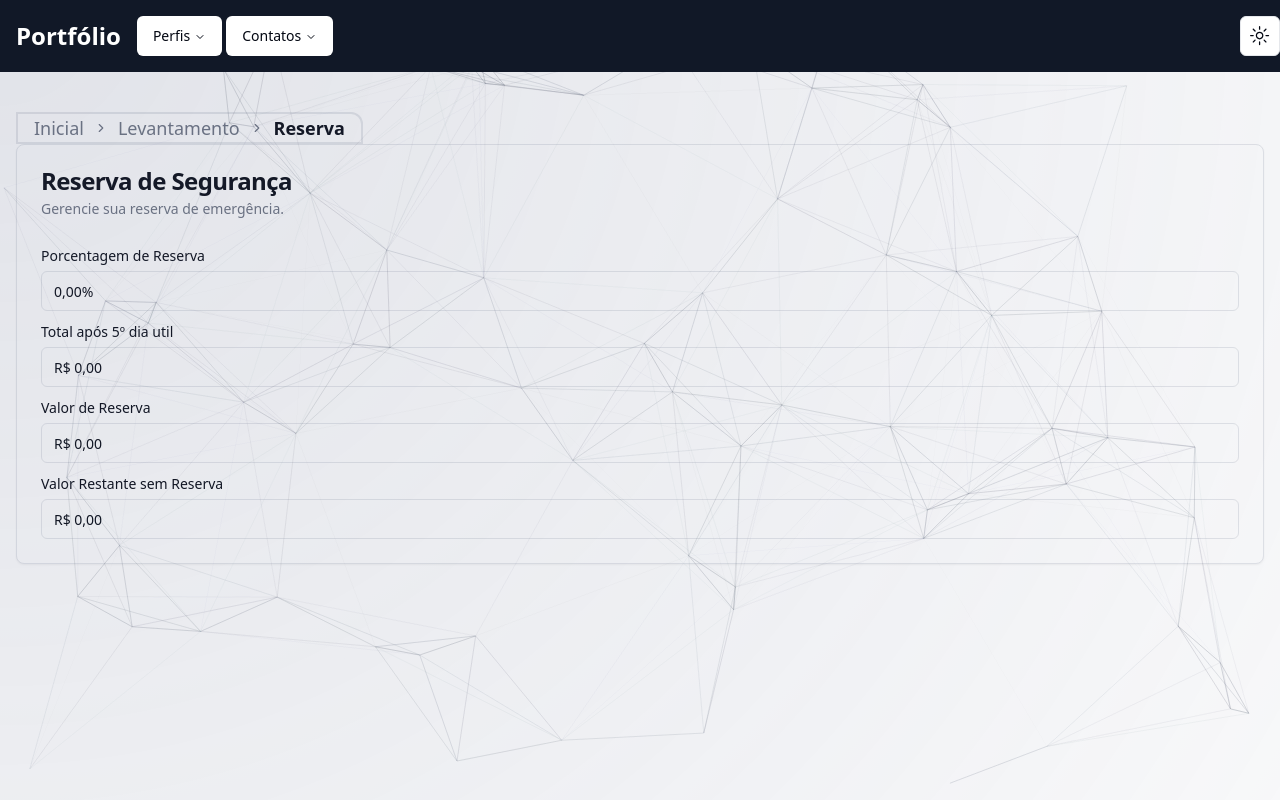
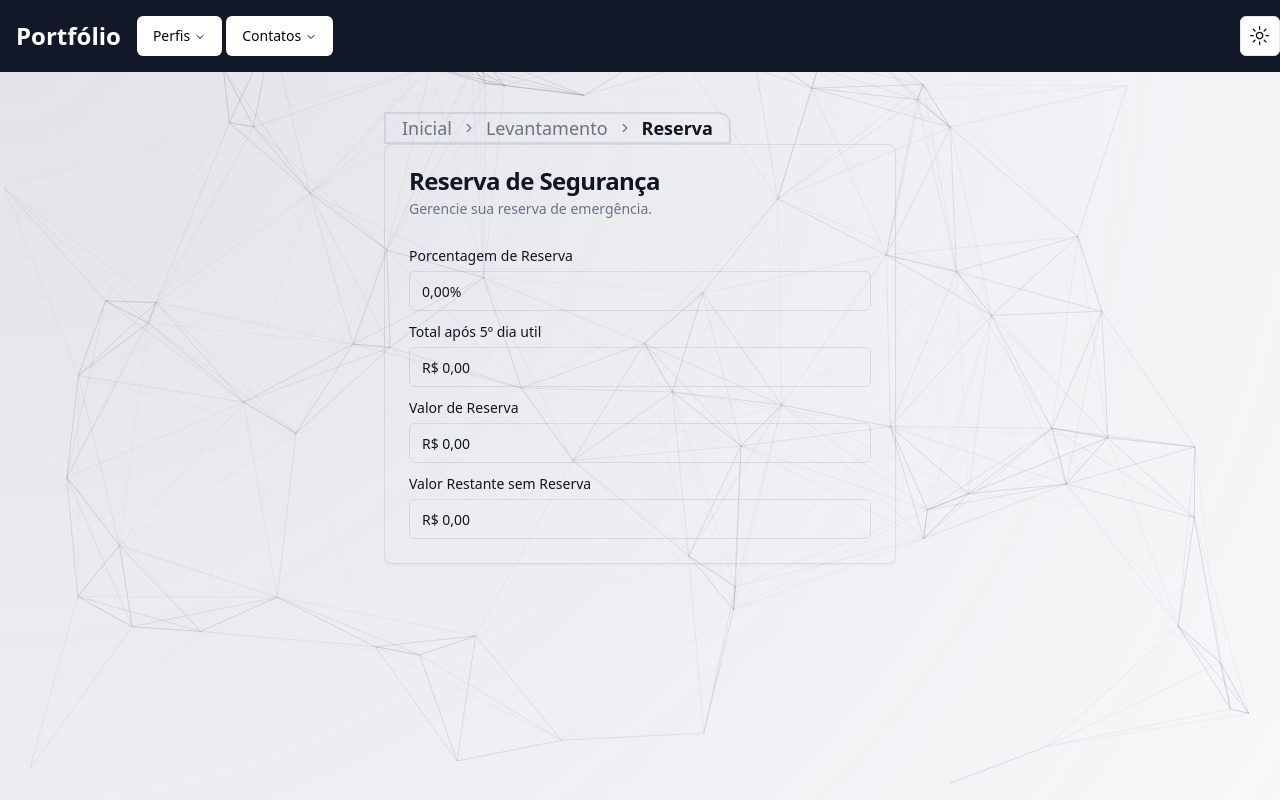
Before and after one commit to taynanhott/financial-manager, a Next.js app: page /gerenciar/analitico/levantamento/reserva in a window 1280 px wide. Built offline with nearby package versions, Linux system fonts and the light colour scheme.

Commit message:
fix responsive layout

```diff
--- a/src/app/gerenciar/analitico/levantamento/reserva/page.tsx
+++ b/src/app/gerenciar/analitico/levantamento/reserva/page.tsx
@@ -13,7 +13,7 @@ const components = [
 
 export default function Reserva() {
     return (
-        <div className="">
+        <div className="max-w-lg m-auto">
             <Redirecionar components={components} now="Reserva" />
 
             <Card>
```
